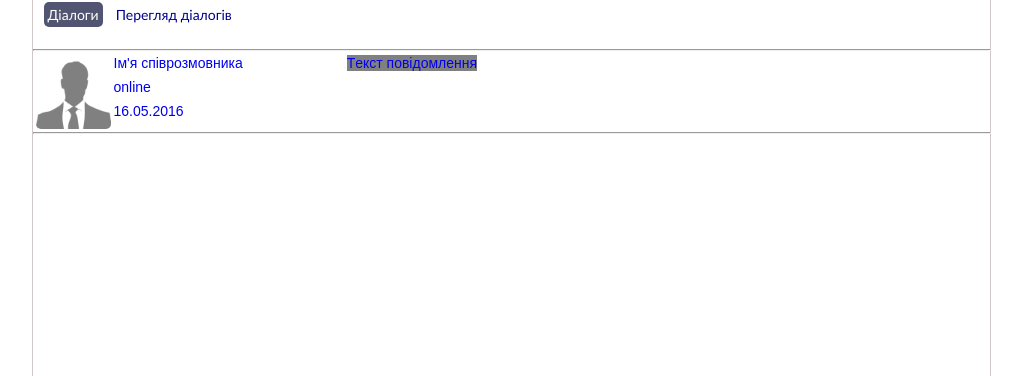
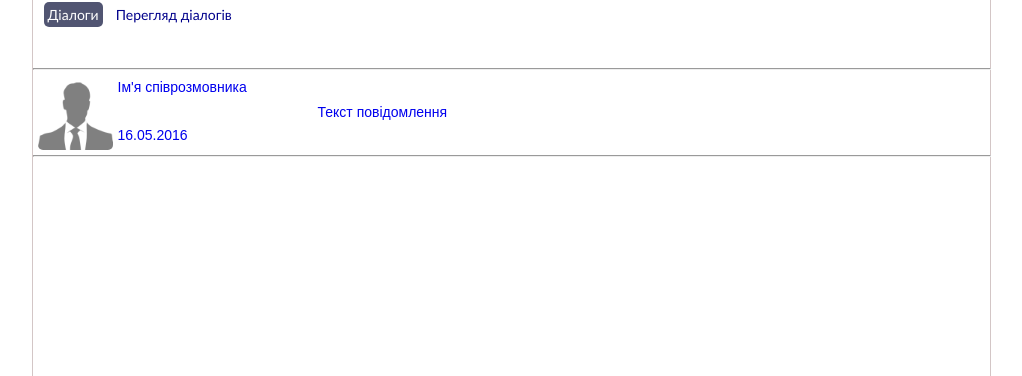
Before and after one commit to dimasik142/social_network, a PHP site: page /dialogue.html in a window 1280 px wide. Shown: the part 44-420 px from the top of the page, without its empty margins (130-1152 px from the left). Run offline with PHP 8.4, Linux system fonts and the light colour scheme; some libraries are stand-ins or nearby versions.

Commit message:
divided into 3 blocks

```diff
--- a/dialogue.html
+++ b/dialogue.html
@@ -53,19 +53,22 @@
 				<li class="selected"><a href="#">Діалоги</a></li>
 				<li><a href="#">Перегляд діалогів</a></li>
 			</ul>
-			<br>
+			<br><br>
 			<a href="dialogue_inside.html" >
 				<div class="dialog">
+				<hr>
+					<div class="photo">
 
-					<hr>
-					<img src="photo/avatar.png" class="dialog_photo">Ім'я співрозмовника
-						<span class="text">
-
-					  Tекст повідомлення
-					  </span>
-					<br>online
-					<br>16.05.2016
-
+						<img src="photo/avatar.png" class="dialog_photo">
+					</div>
+					<div class="namedate">
+  						Ім'я співрозмовника
+						<br>
+						<br>16.05.2016
+					</div>
+					<div class="message">
+						Текст повідомлення
+					</div>
 						<hr>
 
 
--- a/styles/dialogue.css
+++ b/styles/dialogue.css
@@ -29,6 +29,8 @@ hr{
 	color: grey;
 }
 .dialog{
+	float: ;
+
 	position: relative;
 	top:20px;
 	height: 80px;
@@ -37,7 +39,7 @@ hr{
 .dialog_photo{
 	border-radius: 5px;
 	float: left;
-	margin: 3px;
+	margin: 5px 5px 5px 5px;
 	width: 75 px;
 	height: 75px;
 	border-radius: 5px;
@@ -62,7 +64,6 @@ hr{
 .form_block{
 	margin: 3px;
 	height: 100px;
-
 	background: #F5F5F5;
 }
 #write{
@@ -82,9 +83,35 @@ hr{
 }
 .dialog_photo_small{
     float: left;
-	margin: 3px;
+	margin: 3px 3px 3px 3px;
 	width: 50 px;
 	height: 50px;
 
 	border-radius: 5px;
 }
+.message{
+	margin: 0;
+	left: 50px;
+	width: 200px;
+	height: 30px;
+	float: left;
+	position: relative;
+
+	top: 30px;
+	vertical-align: middle;
+}
+.namedate{
+	top:5px;
+	width: 150px;
+	height: 80 px;
+	vertical-align: middle;
+	float: left;
+	position: relative;
+}
+.photo{
+
+	height: 85px;
+	width: 85px;
+	float: left;
+
+}
```
